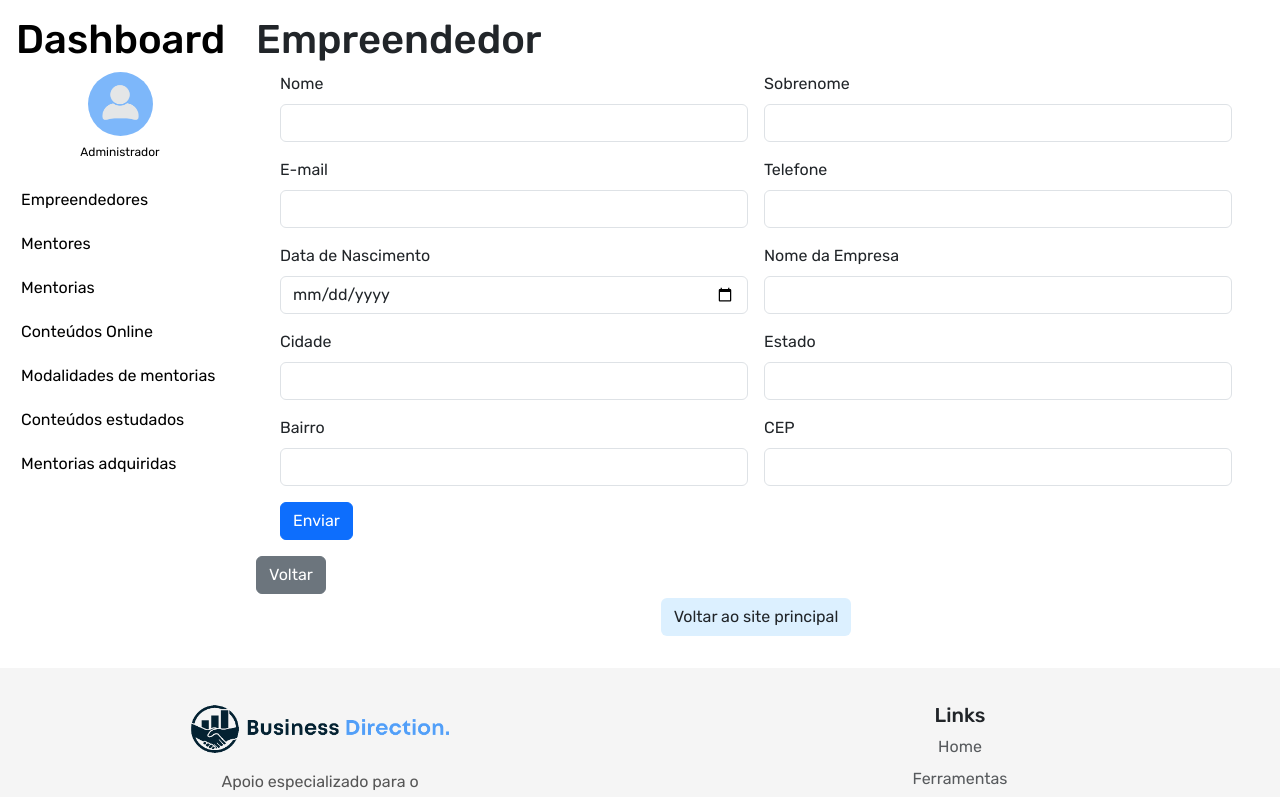
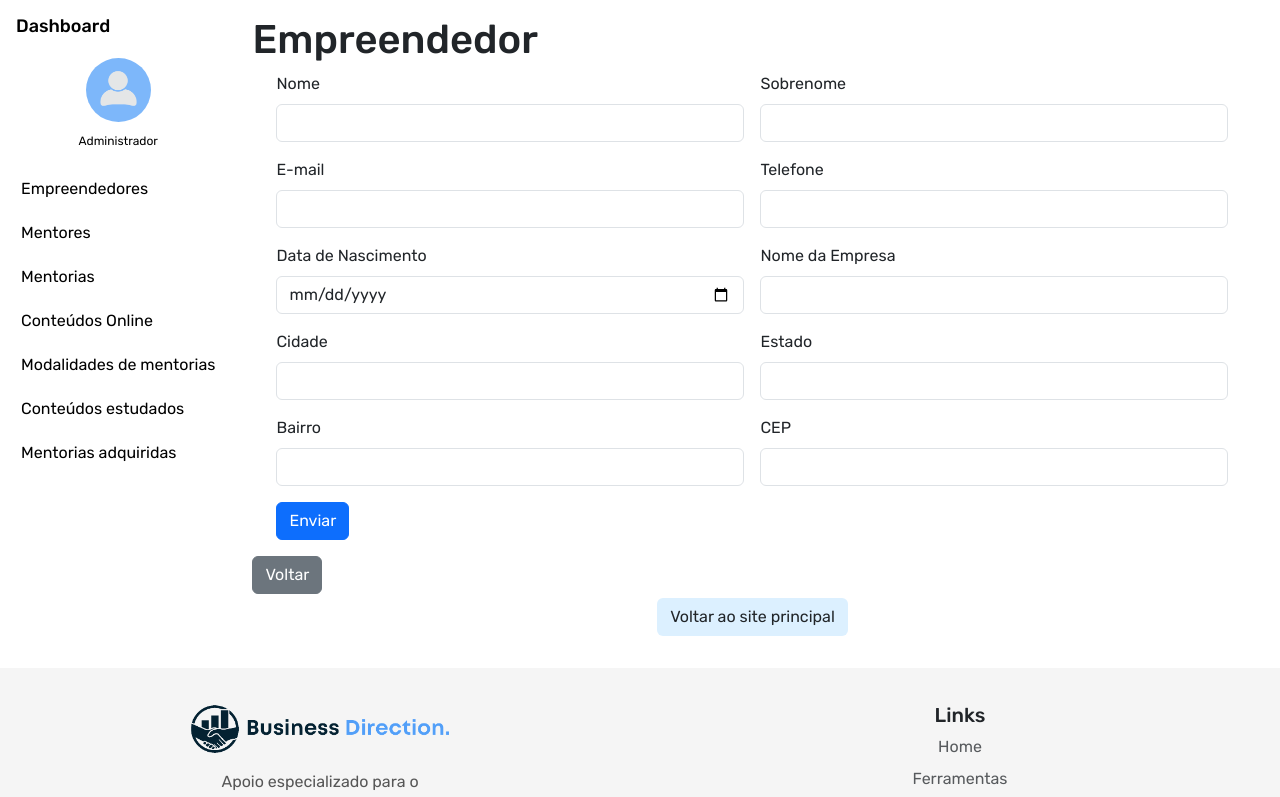
Before and after one commit to squad41recode/businessdirection_frontend, a Next.js app: page /admin/empreendedores/create in a window 1280 px wide. Shown: the top 797 px of the page. Built offline with nearby package versions, Linux system fonts and the light colour scheme.

Commit message:
Update Dashboard.module.css

```diff
--- a/styles/Dashboard.module.css
+++ b/styles/Dashboard.module.css
@@ -15,6 +15,18 @@
     color: var(--text-color1);
     padding: 16px;
 }
+.sidebar h1 {
+    font-size: 18px;
+}
+
+.expanded{
+
+}
+
+.collapsed{
+    width: 60px;
+    overflow: hidden;
+}
 
 .sidebarPerfil {
     text-align: center;
@@ -26,7 +38,7 @@
     height: 4rem;
     border-radius: 50%;
     background-color: var(--cor1);
-    margin-bottom: 7px;
+    margin: 12px 0 10px;
 }
 
 .sidebar ul {
@@ -61,3 +73,10 @@
     flex-direction: column;
     padding: 16px;
 }
+
+.tdAcoes {
+    min-width: 14px;
+    max-width: 100px;
+    /* justify-content: space-between; */
+    margin: 0;
+}
```
